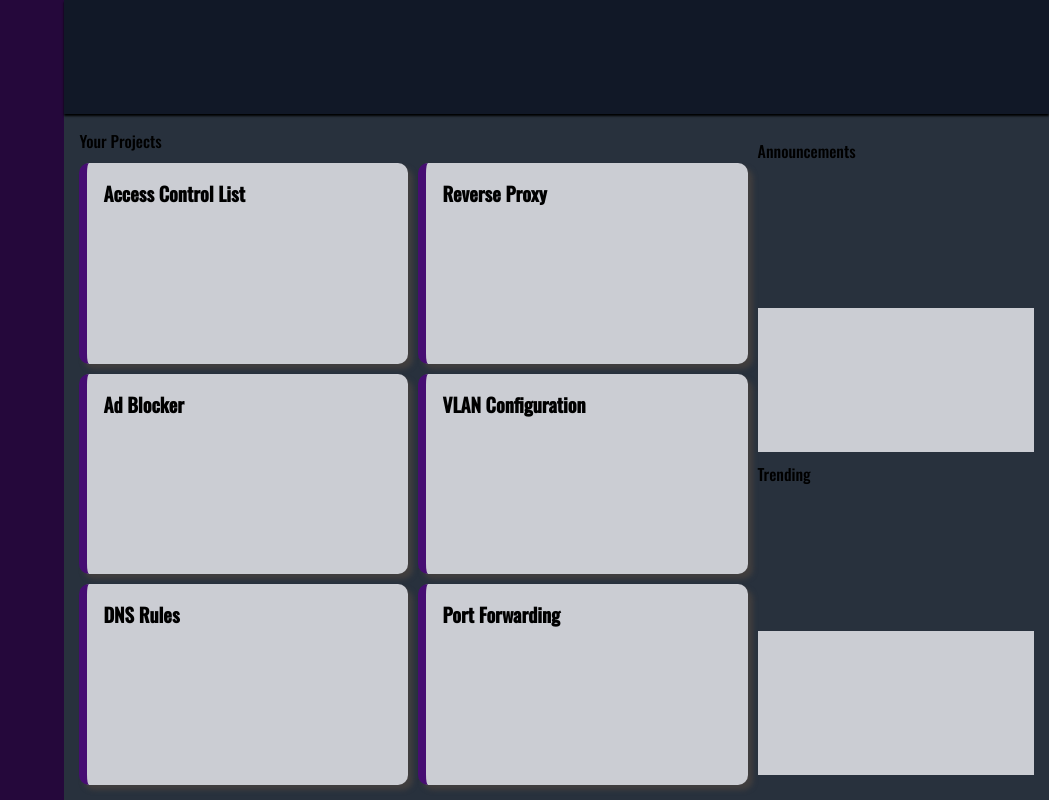
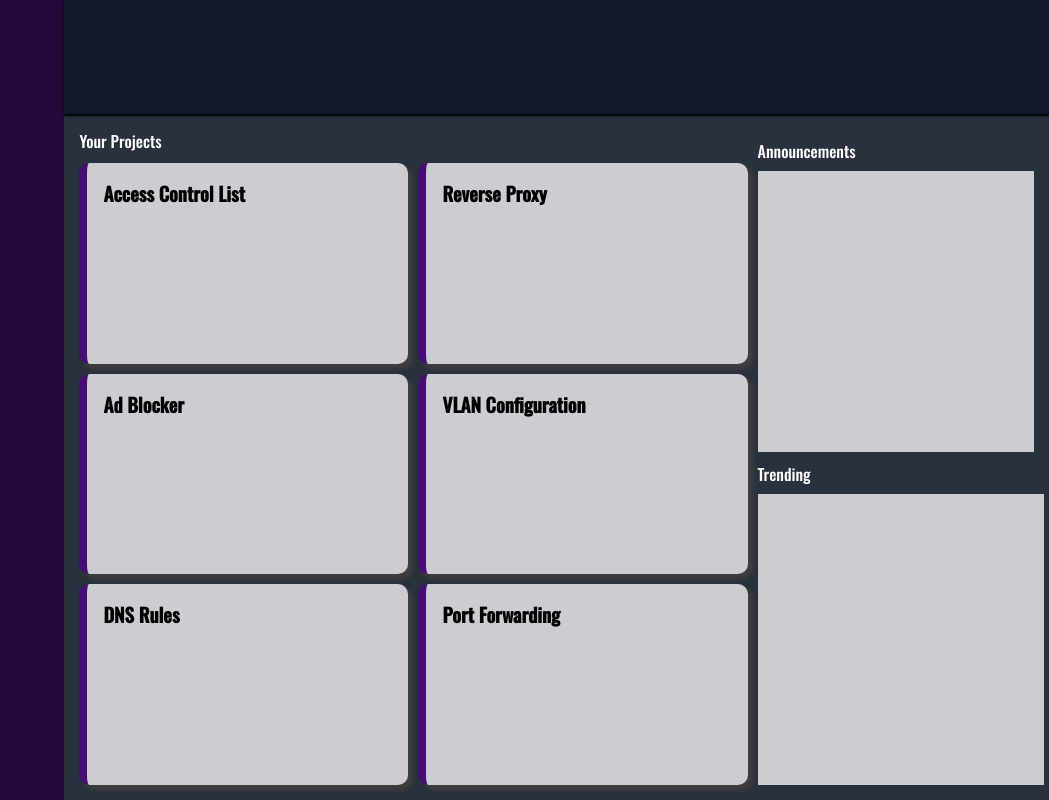
Before and after one commit to dario-cruz/project-admin-dashboard, a plain HTML site: page index.html in a window 1280 px wide. Shown: the whole page, without its empty margins (231-1280 px from the left). Drawn offline with nearby package versions, Linux system fonts and the light colour scheme.

Commit message:
Change color for title elems in mainpanel.

```diff
--- a/styles.css
+++ b/styles.css
@@ -50,6 +50,7 @@
 }
 .projects p {
     grid-column: 1/3;
+    color: white;
     font-family: 'Oswald', sans-serif;
 }
 .projects .card {
@@ -68,8 +69,11 @@
     margin-top: 10px;
     margin-right: 10px;
     display: grid;
+    grid-template-rows: 1fr 9fr;
+    grid-template-columns: 1fr;
 }
 .announcements p {
+    color: white;
     font-family: 'Oswald', sans-serif;
 }
 .announcements .card {
@@ -77,13 +81,14 @@
 }
 .main-bottom .trending {
     grid-area: right-b;
-    margin-right: 10px;
-    margin-bottom: 10px;
     display: grid;
+    grid-template-rows: 1fr 9fr;
+    grid-template-columns: 1fr;
 }
 .trending .card {
     background-color: #cbcdd3;
 }
 .trending p {
+    color: white;
     font-family: 'Oswald', sans-serif;
 }
```
